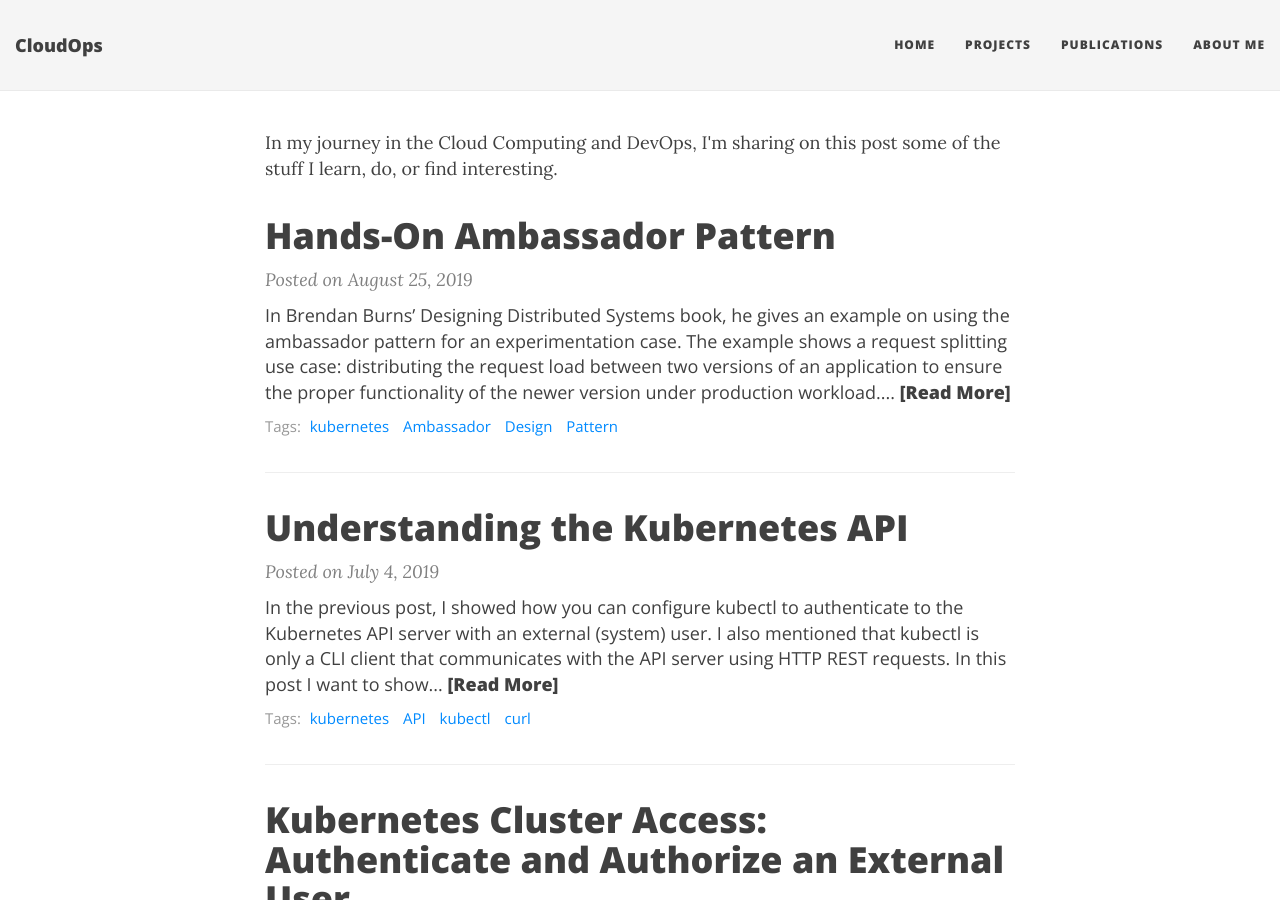
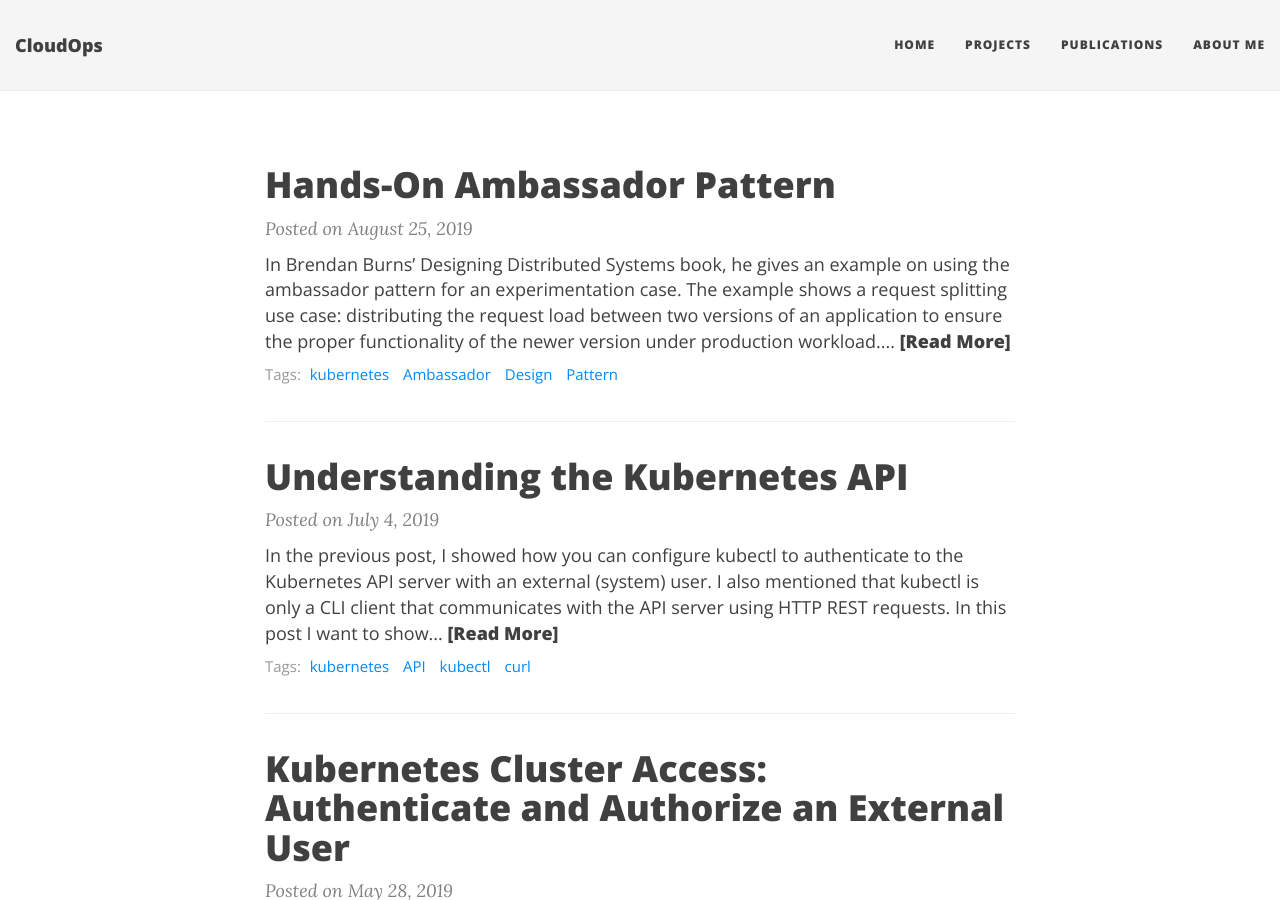
Before and after one commit to bjammal/bjammal.github.io, a Jekyll site: the page built from index.html, in a window 1280 px wide and 900 px high. Built offline with Jekyll 4.4.1, drawn with Linux system fonts in a browser that asks for light colours; nearby versions of some CDN libraries; the list of posts is cut into pages by our own code.

Commit message:
modified index

```diff
--- a/index.html
+++ b/index.html
@@ -3,8 +3,6 @@ layout: page
 # title: Bilal J.
 use-site-title: true
 ---
-
-In my journey in the Cloud Computing and DevOps, I'm sharing on this post some of the stuff I learn, do, or find interesting.
 
 <div class="posts-list">
   {% for post in paginator.posts %}
```
